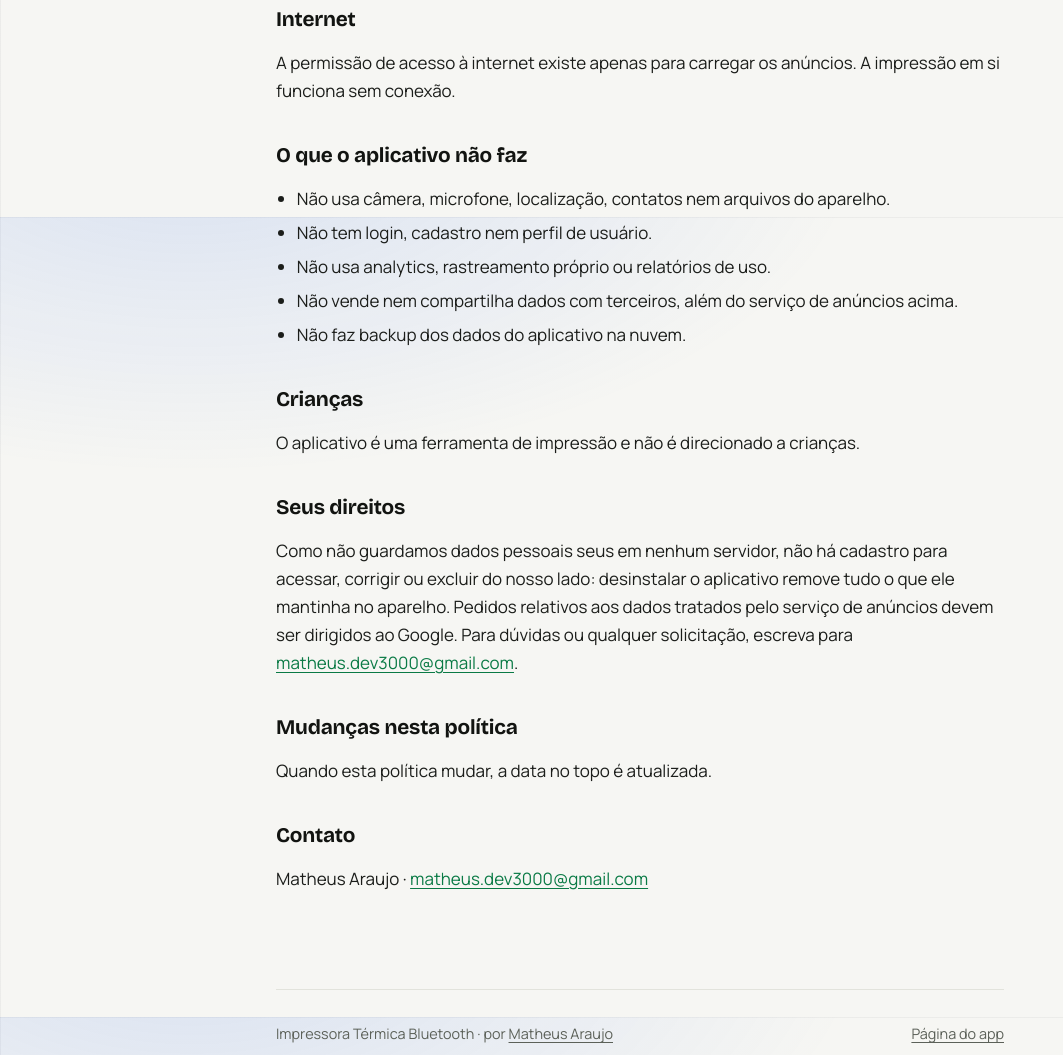
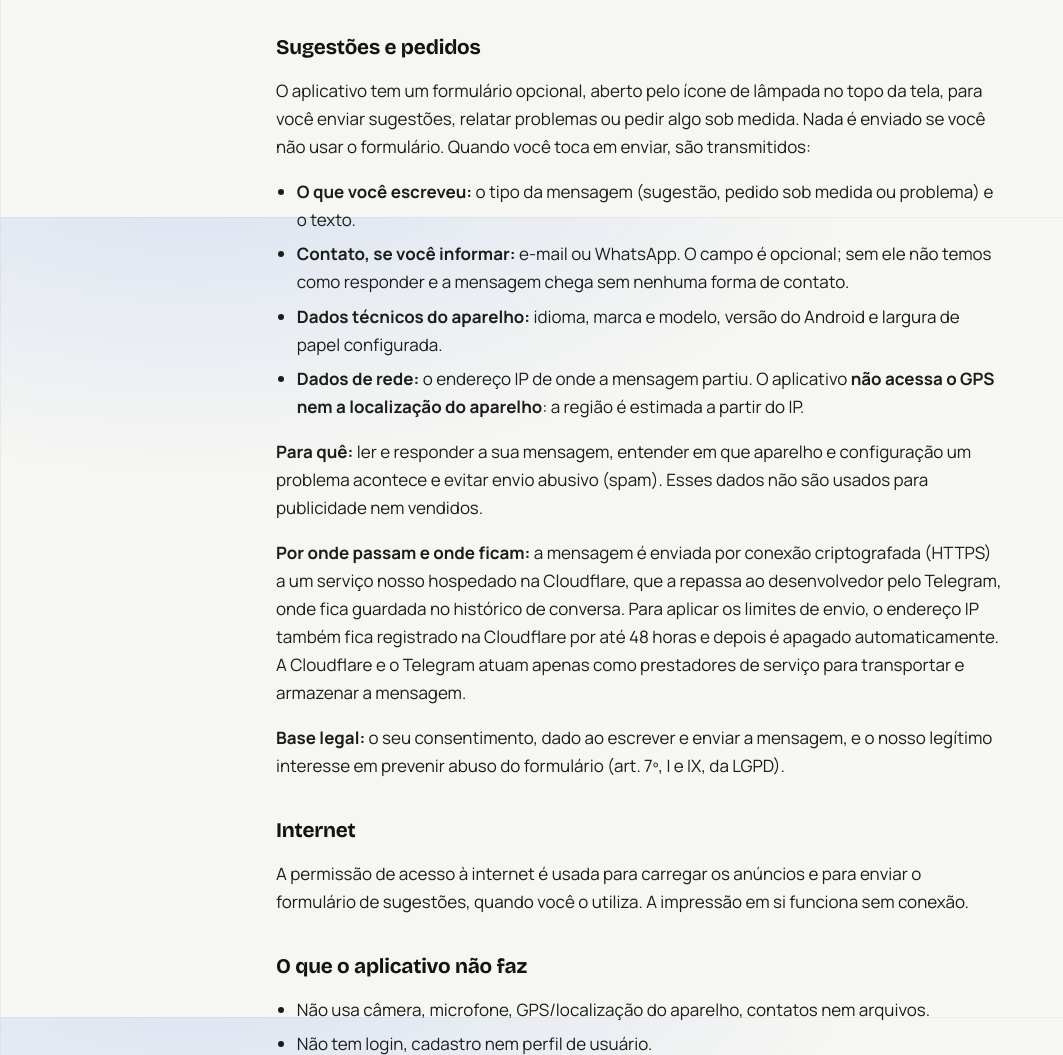
Before and after one commit to matheusaraujo-dev/matheusaraujo-dev.github.io, a plain HTML site: page impressora-bluetooth/privacidade.html in a window 1280 px wide. Shown: the part 1383-2438 px from the top of the page, without its empty margins (0-1063 px from the left). Drawn offline with nearby package versions, Linux system fonts and the light colour scheme.

Commit message:
Update privacy policy and improve text clarity in app description

```diff
--- a/impressora-bluetooth/privacidade.html
+++ b/impressora-bluetooth/privacidade.html
@@ -4,7 +4,11 @@
     <meta charset="utf-8" />
     <meta name="viewport" content="width=device-width, initial-scale=1" />
     <title>Política de privacidade · Impressora Térmica Bluetooth</title>
-    <link rel="icon" href="/impressora-bluetooth/icon.svg" type="image/svg+xml" />
+    <link
+      rel="icon"
+      href="/impressora-bluetooth/icon.svg"
+      type="image/svg+xml"
+    />
     <link rel="preconnect" href="https://fonts.googleapis.com" />
     <link rel="preconnect" href="https://fonts.gstatic.com" crossorigin />
     <link
@@ -29,9 +33,11 @@
       </header>
 
       <main class="doc">
-        <a class="back" href="/impressora-bluetooth/">&larr; Impressora Térmica Bluetooth</a>
+        <a class="back" href="/impressora-bluetooth/"
+          >&larr; Impressora Térmica Bluetooth</a
+        >
         <h1>Política de privacidade do Impressora Térmica Bluetooth</h1>
-        <p class="updated">Última atualização: 20 de setembro de 2026</p>
+        <p class="updated">Última atualização: 24 de setembro de 2026</p>
 
         <p>
           O Impressora Térmica Bluetooth é um aplicativo Android que imprime
@@ -44,8 +50,10 @@
         <h2>Resumo</h2>
         <p>
           O aplicativo não tem cadastro, não cria conta e não envia para lugar
-          nenhum o que você digita. Não temos servidor. A única coleta de dados
-          que acontece é a do serviço de anúncios do Google, descrita abaixo.
+          nenhum o texto que você imprime. Só há duas situações em que dados
+          saem do aparelho: o serviço de anúncios do Google e o formulário de
+          sugestões e pedidos, que só envia algo quando você mesmo escreve e
+          toca em enviar. As duas estão descritas abaixo.
         </p>
 
         <h2>Dados que o aplicativo trata</h2>
@@ -92,18 +100,75 @@
           >.
         </p>
 
+        <h2>Sugestões e pedidos</h2>
+        <p>
+          O aplicativo tem um formulário opcional, aberto pelo ícone de lâmpada
+          no topo da tela, para você enviar sugestões, relatar problemas ou
+          pedir algo sob medida. Nada é enviado se você não usar o formulário.
+          Quando você toca em enviar, são transmitidos:
+        </p>
+        <ul>
+          <li>
+            <strong>O que você escreveu:</strong> o tipo da mensagem (sugestão,
+            pedido sob medida ou problema) e o texto.
+          </li>
+          <li>
+            <strong>Contato, se você informar:</strong> e-mail ou WhatsApp. O
+            campo é opcional; sem ele não temos como responder e a mensagem
+            chega sem nenhuma forma de contato.
+          </li>
+          <li>
+            <strong>Dados técnicos do aparelho:</strong> idioma, marca e modelo,
+            versão do Android e largura de papel configurada.
+          </li>
+          <li>
+            <strong>Dados de rede:</strong> o endereço IP de onde a mensagem
+            partiu. O aplicativo
+            <strong>não acessa o GPS nem a localização do aparelho</strong>: a
+            região é estimada a partir do IP.
+          </li>
+        </ul>
+        <p>
+          <strong>Para quê:</strong> ler e responder a sua mensagem, entender em
+          que aparelho e configuração um problema acontece e evitar envio
+          abusivo (spam). Esses dados não são usados para publicidade nem
+          vendidos.
+        </p>
+        <p>
+          <strong>Por onde passam e onde ficam:</strong> a mensagem é enviada
+          por conexão criptografada (HTTPS) a um serviço nosso hospedado na
+          Cloudflare, que a repassa ao desenvolvedor pelo Telegram, onde fica
+          guardada no histórico de conversa. Para aplicar os limites de envio, o
+          endereço IP também fica registrado na Cloudflare por até 48 horas e
+          depois é apagado automaticamente. A Cloudflare e o Telegram atuam
+          apenas como prestadores de serviço para transportar e armazenar a
+          mensagem.
+        </p>
+        <p>
+          <strong>Base legal:</strong> o seu consentimento, dado ao escrever e
+          enviar a mensagem, e o nosso legítimo interesse em prevenir abuso do
+          formulário (art. 7º, I e IX, da LGPD).
+        </p>
+
         <h2>Internet</h2>
         <p>
-          A permissão de acesso à internet existe apenas para carregar os
-          anúncios. A impressão em si funciona sem conexão.
+          A permissão de acesso à internet é usada para carregar os anúncios e
+          para enviar o formulário de sugestões, quando você o utiliza. A
+          impressão em si funciona sem conexão.
         </p>
 
         <h2>O que o aplicativo não faz</h2>
         <ul>
-          <li>Não usa câmera, microfone, localização, contatos nem arquivos do aparelho.</li>
+          <li>
+            Não usa câmera, microfone, GPS/localização do aparelho, contatos nem
+            arquivos.
+          </li>
           <li>Não tem login, cadastro nem perfil de usuário.</li>
           <li>Não usa analytics, rastreamento próprio ou relatórios de uso.</li>
-          <li>Não vende nem compartilha dados com terceiros, além do serviço de anúncios acima.</li>
+          <li>
+            Não vende dados e não os compartilha com terceiros, além do serviço
+            de anúncios acima.
+          </li>
           <li>Não faz backup dos dados do aplicativo na nuvem.</li>
         </ul>
 
@@ -115,11 +180,14 @@
 
         <h2>Seus direitos</h2>
         <p>
-          Como não guardamos dados pessoais seus em nenhum servidor, não há
-          cadastro para acessar, corrigir ou excluir do nosso lado: desinstalar
-          o aplicativo remove tudo o que ele mantinha no aparelho. Pedidos
-          relativos aos dados tratados pelo serviço de anúncios devem ser
-          dirigidos ao Google. Para dúvidas ou qualquer solicitação, escreva
+          Se você nunca usou o formulário de sugestões, não guardamos nenhum
+          dado pessoal seu: desinstalar o aplicativo remove tudo o que ele
+          mantinha no aparelho. Se você enviou uma mensagem, pode pedir a
+          qualquer momento para confirmar, acessar, corrigir ou excluir o que
+          recebemos; como não há cadastro, informe a data aproximada do envio e,
+          se tiver incluído, o contato usado, para localizarmos a mensagem.
+          Pedidos relativos aos dados tratados pelo serviço de anúncios devem
+          ser dirigidos ao Google. Para dúvidas ou qualquer solicitação, escreva
           para
           <a href="mailto:matheus.dev3000@gmail.com"
             >matheus.dev3000@gmail.com</a
@@ -139,7 +207,10 @@
       </main>
 
       <footer class="site-footer">
-        <span>Impressora Térmica Bluetooth · por <a href="/">Matheus Araujo</a></span>
+        <span
+          >Impressora Térmica Bluetooth · por
+          <a href="/">Matheus Araujo</a></span
+        >
         <span><a href="/impressora-bluetooth/">Página do app</a></span>
       </footer>
     </div>
```
Also changed, not shown: impressora-bluetooth/index.html (+2 -2 lines).
